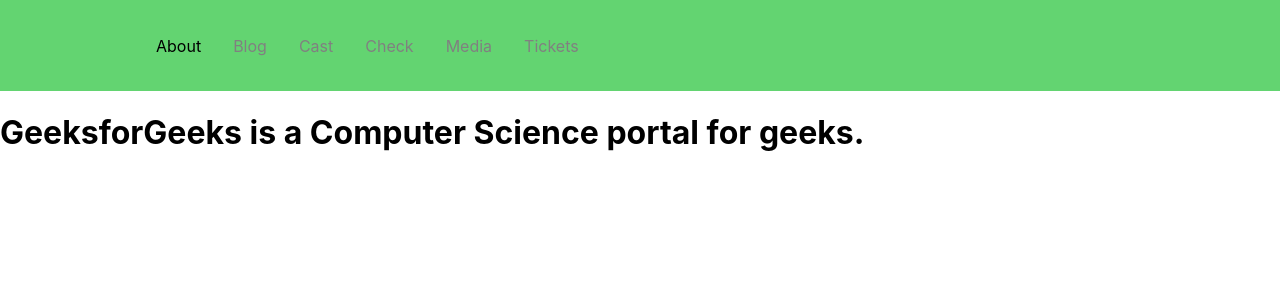
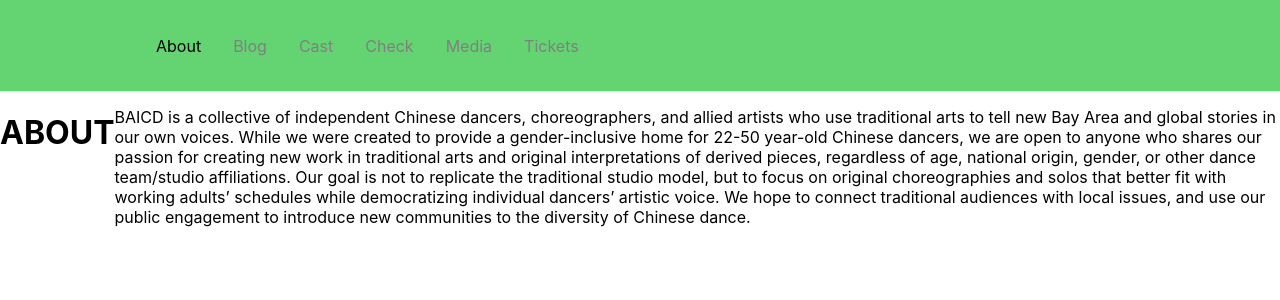
Before and after one commit to willchen122/baicd_website, a React (Create React App) app: page /about in a window 1280 px wide. Shown: the top 300 px of the page. Built offline with nearby package versions, Linux system fonts and the light colour scheme.

Commit message:
added text for 'about' page

```diff
--- a/src/pages/about.js
+++ b/src/pages/about.js
@@ -11,9 +11,23 @@
             }}
         >
             <h1>
-                GeeksforGeeks is a Computer Science portal
-                for geeks.
+                ABOUT
             </h1>
+
+            <p>
+            BAICD is a collective of independent Chinese dancers, choreographers,
+            and allied artists who use traditional arts to tell new Bay Area and
+            global stories in our own voices. While we were created to provide a
+            gender-inclusive home for 22-50 year-old Chinese dancers, we are open
+            to anyone who shares our passion for creating new work in traditional
+            arts and original interpretations of derived pieces, regardless of age,
+            national origin, gender, or other dance team/studio affiliations. Our
+            goal is not to replicate the traditional studio model, but to focus on
+            original choreographies and solos that better fit with working adults’
+            schedules while democratizing individual dancers’ artistic voice. We hope
+            to connect traditional audiences with local issues, and use our public
+            engagement to introduce new communities to the diversity of Chinese dance.
+            </p>
         </div>
     );
 };
```
